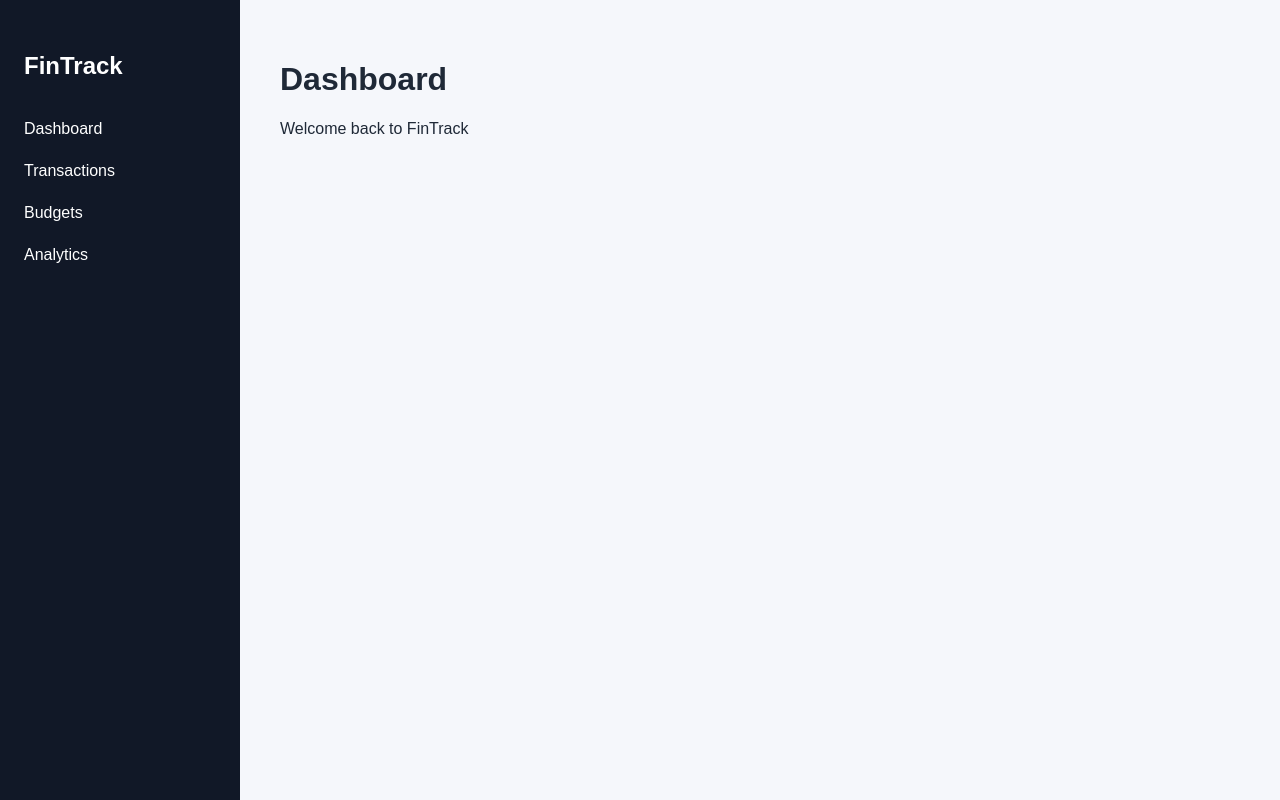
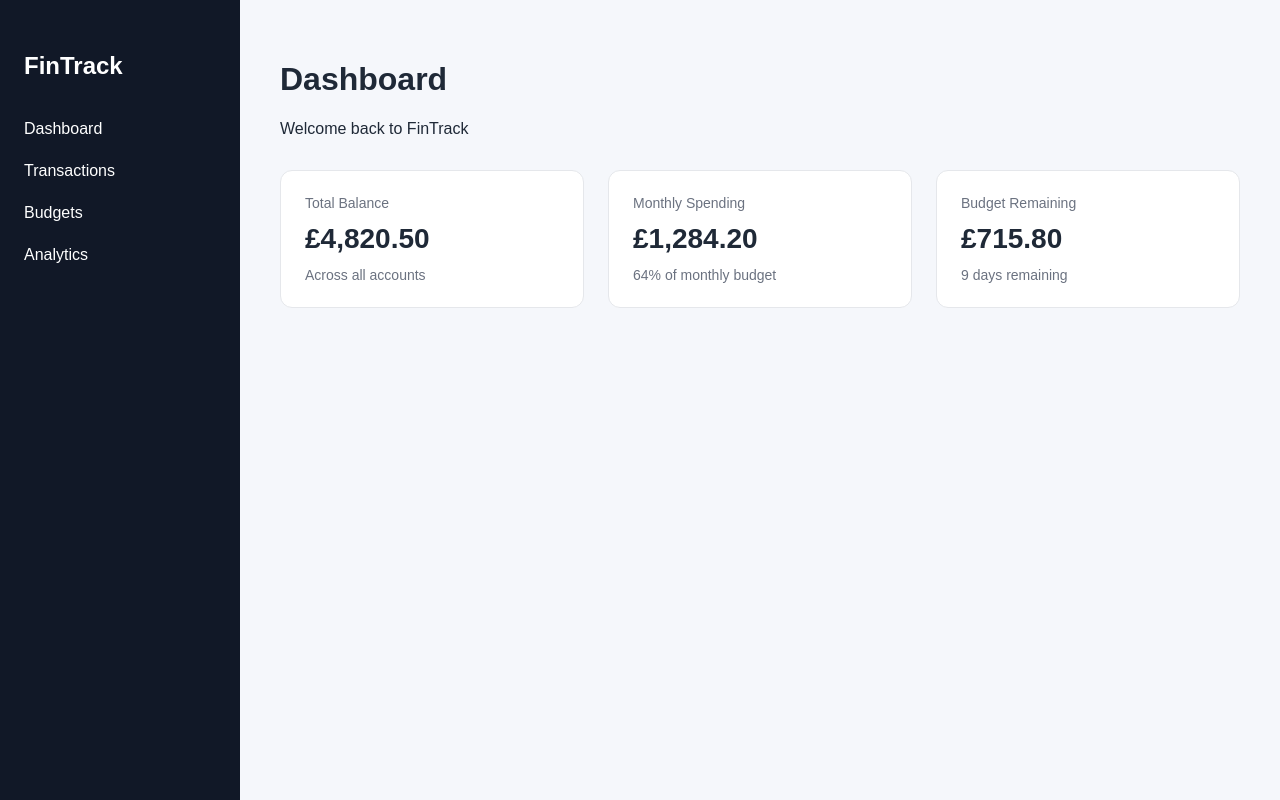
Before and after one commit to NamthipW-G/fintrack-dashboard, a React (Vite) app: page / in a window 1280 px wide. Built offline with nearby package versions, Linux system fonts and the light colour scheme.

Commit message:
feat: add reusable financial summary cards

```diff
--- a/src/App.css
+++ b/src/App.css
@@ -22,3 +22,34 @@
   flex: 1;
   padding: 40px;
 }
+
+.summary-grid {
+  display: grid;
+  grid-template-columns: repeat(3, 1fr);
+  gap: 24px;
+  margin-top: 32px;
+}
+
+.summary-card {
+  background: white;
+  padding: 24px;
+  border-radius: 12px;
+  border: 1px solid #e5e7eb;
+}
+
+.summary-title {
+  margin: 0;
+  color: #6b7280;
+  font-size: 14px;
+}
+
+.summary-card h2 {
+  margin: 12px 0;
+  font-size: 28px;
+}
+
+.summary-subtitle {
+  margin: 0;
+  color: #6b7280;
+  font-size: 14px;
+}
--- a/src/App.tsx
+++ b/src/App.tsx
@@ -1,5 +1,24 @@
 import './App.css'
 import Sidebar from './components/Sidebar'
+import SummaryCard from './components/SummaryCard'
+
+const summaryCards = [
+  {
+    title: 'Total Balance',
+    value: '£4,820.50',
+    subtitle: 'Across all accounts',
+  },
+  {
+    title: 'Monthly Spending',
+    value: '£1,284.20',
+    subtitle: '64% of monthly budget',
+  },
+  {
+    title: 'Budget Remaining',
+    value: '£715.80',
+    subtitle: '9 days remaining',
+  },
+]
 
 function App() {
   return (
@@ -9,6 +28,18 @@ function App() {
       <main className="main-content">
         <h1>Dashboard</h1>
         <p>Welcome back to FinTrack</p>
+
+        <section className="summary-grid">
+  {summaryCards.map((card) => (
+    <SummaryCard
+      key={card.title}
+      title={card.title}
+      value={card.value}
+      subtitle={card.subtitle}
+    />
+  ))}
+</section>
+
       </main>
     </div>
   )
--- /dev/null
+++ b/src/components/SummaryCard.tsx
@@ -0,0 +1,17 @@
+type SummaryCardProps = {
+  title: string
+  value: string
+  subtitle: string
+}
+
+function SummaryCard({ title, value, subtitle }: SummaryCardProps) {
+  return (
+    <div className="summary-card">
+      <p className="summary-title">{title}</p>
+      <h2>{value}</h2>
+      <p className="summary-subtitle">{subtitle}</p>
+    </div>
+  )
+}
+
+export default SummaryCard
```
